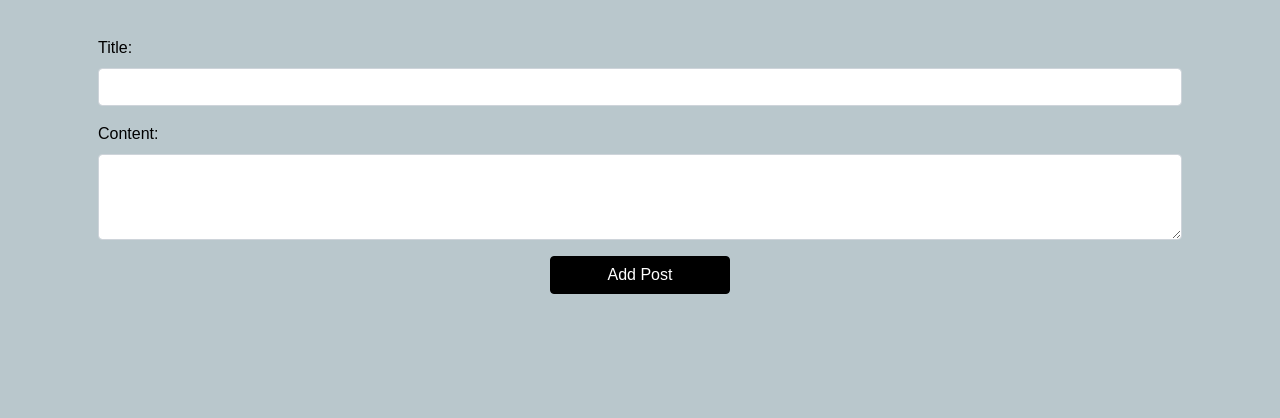
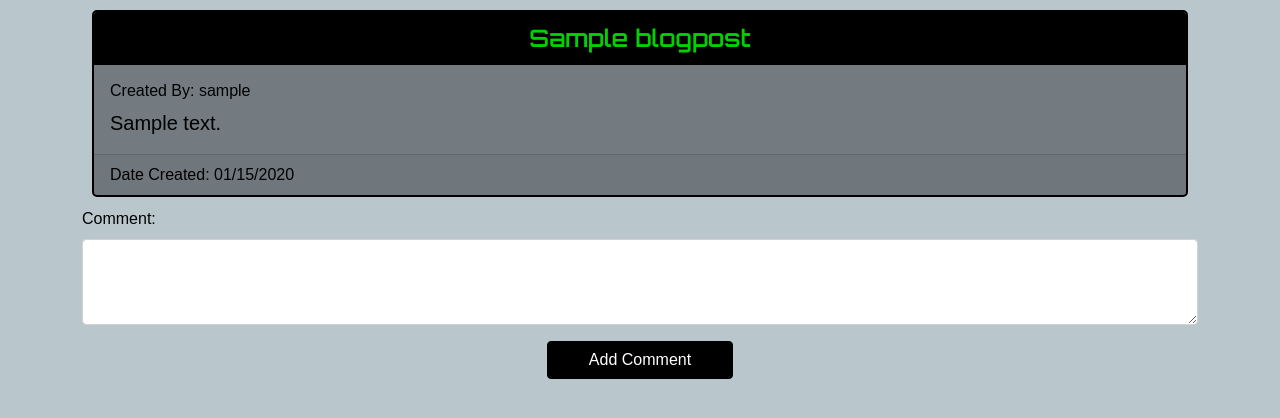
Before and after one commit to stuartwood2010/SW_TechBlog, a Node server app: page /api/posts/1 in a window 1280 px wide. Shown: the part 100-518 px from the top of the page. Run offline with Node 20, Linux system fonts and the light colour scheme; a user stored in the database is signed in; tables that the repository leaves empty hold one stand-in row (values such as "Sample post"); some libraries are stand-ins or nearby versions; some web fonts are replaced.

Commit message:
View Single Post working

```diff
--- a/controllers/blogPostController.js
+++ b/controllers/blogPostController.js
@@ -16,8 +16,7 @@ module.exports = {
 				}]
 			});
 			const posts = userPostData.map(userPost => userPost.get({ plain: true }));
-			console.log(posts);
-			res.render('posts', {
+			res.render('dashboard', {
 				userPosts: posts,
 				user: req.session.user,
 			});
@@ -45,7 +44,7 @@ module.exports = {
 		}
 		const { postId } = req.params;
 		try {
-			const post = await BlogPost.findByPk(
+			const postData = await BlogPost.findByPk(
 				postId,
 				{
 					include: [{
@@ -53,31 +52,11 @@ module.exports = {
 					},{
 						model: Comment,
 					}]
-				});
+				}
+			);
+			const post = postData.get({ plain: true })
 			res.render('singlePost', {
-				post
-			});
-		} catch (error) {
-			res.json(error);
-		}
-	},
-	renderSinglePost: async (req, res) => {
-		if (!req.session.loggedIn) {
-			return res.redirect('/login');
-		}
-		const { postId } = req.params;
-		try {
-			const post = await BlogPost.findByPk(
-				postId,
-				{
-					include: [{
-						model: User,
-					},{
-						model: Comment,
-					}]
-				});
-			res.render('singlePost', {
-				post
+				post,
 			});
 		} catch (error) {
 			res.json(error);
--- a/public/js/signup.js
+++ b/public/js/signup.js
@@ -11,6 +11,6 @@ $(document).ready(function () {
 			password: passwordField.val(),
 		});
 
-		window.location.href = '/posts';
+		window.location.href = '/dashboard';
 	});
 });
--- a/routes/api/userRoutes/index.js
+++ b/routes/api/userRoutes/index.js
@@ -1,19 +1,13 @@
 const router = require('express').Router();
 const {
 	createUser,
-	getAllUsers,
-	getUserById,
 	login,
 	signupHandler,
 	logout,
 } = require('../../../controllers/userController');
 
 router.route('/')
-	.get(getAllUsers)
 	.post(createUser);
-
-router.route('/:userId')
-	.get(getUserById)
 
 router.post('/signup', signupHandler);
 router.post('/login', login);
--- a/routes/index.js
+++ b/routes/index.js
@@ -1,11 +1,10 @@
 const router = require('express').Router();
 const apiRoutes = require('./api');
 const { renderHomePage,  loginView, signupView, logout } = require('../controllers/userController');
-const { getAllPosts, renderSinglePost, } = require('../controllers/blogPostController');
+const { getAllPosts } = require('../controllers/blogPostController');
 const { getAllComments } = require('../controllers/commentController');
 router.get('/', renderHomePage);
-router.get('/singlePost', renderSinglePost);
-router.get('/posts', getAllPosts);
+router.get('/dashboard', getAllPosts);
 router.get('/comments', getAllComments);
 router.get('/login', loginView);
 router.get('/signup', signupView);
--- a/views/homepage.handlebars
+++ b/views/homepage.handlebars
@@ -4,7 +4,7 @@
 
 <div class="container post">
   <div class="row justify-content-evenly">
-    {{#each userPosts as |post| }}
+    {{#each posts as |post| }}
       <div class="card postCard">
         <div class="card-header">
           {{post.title}}
--- a/views/layouts/main.handlebars
+++ b/views/layouts/main.handlebars
@@ -15,7 +15,7 @@
       integrity="sha384-1BmE4kWBq78iYhFldvKuhfTAU6auU8tT94WrHftjDbrCEXSU1oBoqyl2QvZ6jIW3"
       crossorigin="anonymous"
     />
-    <link type="text/css" rel="stylesheet" href="./css/style.css" />
+    <link rel="stylesheet" href="/css/style.css" />
   </head>
 
   <body>
@@ -28,7 +28,7 @@
               <a class="nav-link active" aria-current="page" href="/">Homepage</a>
             </li>
             <li class="nav-item">
-              <a class="nav-link active" aria-current="page" href="/posts">Dashboard</a>
+              <a class="nav-link active" aria-current="page" href="/dashboard">Dashboard</a>
             </li>
             <li class="nav-item">
               <a class="nav-link active" aria-current="page" href="/signup">Sign up</a>
@@ -52,7 +52,7 @@
     ></script>
     <script src="/js/app.js"></script>
     <script src="/js/signup.js"></script>
-    <script src="/js/posts.js"></script>
+    <script src="/js/dashboard.js"></script>
   </body>
 
 </html>
--- a/views/singlePost.handlebars
+++ b/views/singlePost.handlebars
@@ -1,17 +1,40 @@
 <div class="container">
-  <div class="welcomeHeader"></div>
-  <div class="createPostHeader"></div>
-  <div class="card-body">
-    <form>
-      <div class="mb-3">
-        <label for="postTitleField" class="form-label">Title:</label>
-        <input type="text" class="form-control" id="postTitleField">
+  <div class="card postCard">
+    <div class="card-header">
+      {{post.title}}
+    </div>
+    <div class="card-body">
+      <h5 class="card-title">Created By:
+        {{post.user.username}}
+      </h5>
+      <p class="card-text">
+        {{post.content}}
+      </p>
+    </div>
+    <div class="card-footer">Date Created:
+       {{format_date post.dateCreated}}
+    </div>
+  </div>
+  <form>
+    <div class="mb-3">
+      <label for="postCommentField" class="form-label">Comment:</label>
+      <textarea class="form-control" id="postCommentField" rows="3"></textarea>
+    </div>
+    <button type="submit" class="btn btn-primary d-grid col-2 mx-auto" id="addCommentBtn">Add Comment</button>
+  </form>
+</div>
+
+{{!-- <div class="container comment">
+  <div class="row justify-content-evenly">
+    {{#each postComments as |comment| }}
+      <div class="card postCard">
+        <div class="card-header">
+          {{comment.user_id}}
+        </div>
+        <div class="card-body">
+          <p class="card-text">{{comment.text}}</p>
+        </div>
       </div>
-      <div class="mb-3">
-        <label for="postContentField" class="form-label">Content:</label>
-        <textarea class="form-control" id="postContentField" rows="3"></textarea>
-      </div>
-      <button type="submit" class="btn btn-primary d-grid col-2 mx-auto" id="addPostBtn">Add Post</button>
-    </form>
+    {{/each}}
   </div>
-</div>
+</div> --}}
```
Also changed, not shown: controllers/commentController.js (+9 -3 lines), controllers/userController.js (+4 -24 lines), public/js/app.js, public/js/dashboard.js (renamed from public/js/posts.js), views/dashboard.handlebars (renamed from views/posts.handlebars).
